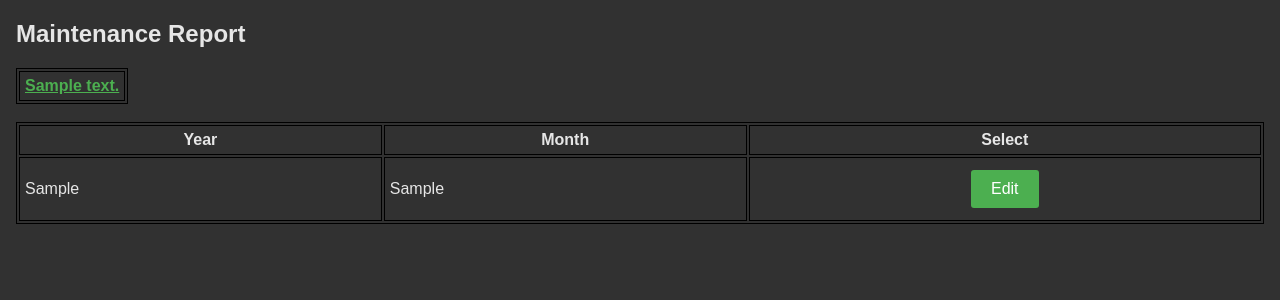
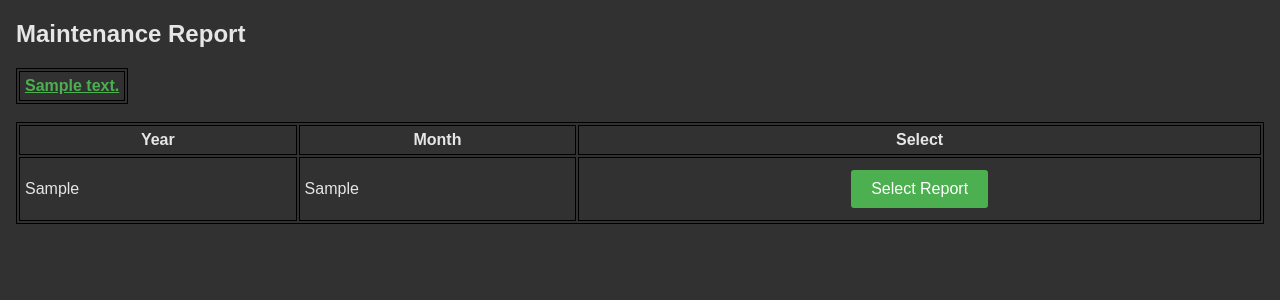
Before and after one commit to StephenP-AL/CS499-group-7, a Django app: template src/seven/truckr/templates/truckr/maintenanceReportList.html in a window 1280 px wide. Shown: the top 300 px of the page. Run offline with Django 3.2, Linux system fonts and the light colour scheme; the template is opened without the code that fills it: most values are stand-ins (such as "Sample title", 1, 10 or a date in 2020); lists and menus that the app fills with data are empty.

Commit message:
Merged and corrected maintenance report list

```diff
--- a/src/seven/truckr/templates/truckr/maintenanceReportList.html
+++ b/src/seven/truckr/templates/truckr/maintenanceReportList.html
@@ -42,7 +42,7 @@
 		<!--		<td><a href="/employee/{{employee.employeeID}}/">{{employee.employeeID}} </td>-->
 		<td>{{m.yr}}</td>
 		<td>{{m.mo}}</td>
-		<td style = text-align:center><button type="button" onclick="window.location.href='/maintenanceReport/{{m.yr}}/{{m.mo}}/';">Edit</button></td>
+		<td style = text-align:center><button type="button" onclick="window.location.href='/maintenanceReport/{{m.yr}}/{{m.mo}}/';">Select Report</button></td>
 	</tr>
 	{% endfor %}
 {% else %}
```
Also changed, not shown: src/seven/db.sqlite3.
